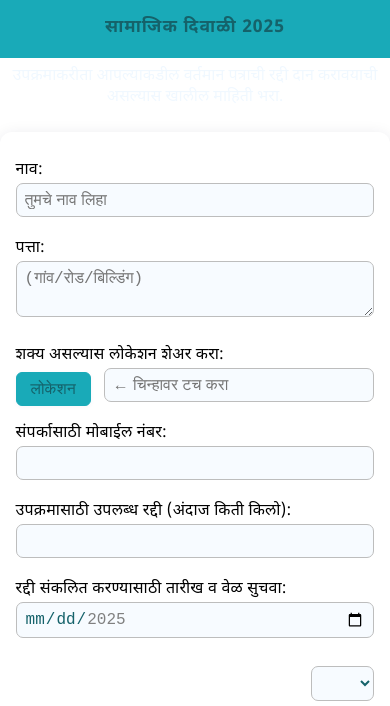
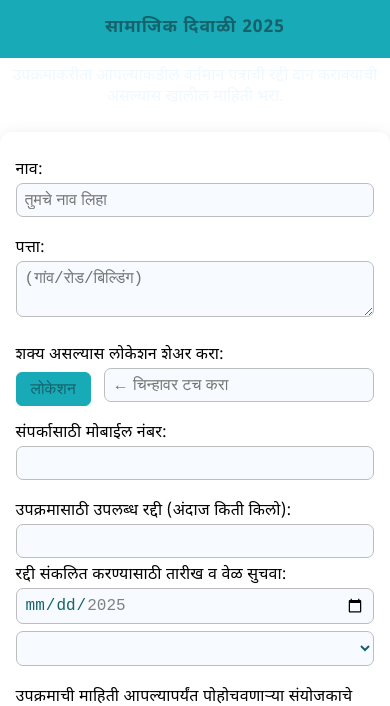
Before and after one commit to chedenandkumar/Samajik-Diwali, a website: page index.html in a window 390 px wide. Shown: the part 158-864 px from the top of the page. Drawn offline with Linux system fonts and the light colour scheme; no server answers.

Commit message:
Update index.html

```diff
--- a/index.html
+++ b/index.html
@@ -130,7 +130,7 @@
       margin-bottom: 12px;
     }
     .qr-label {
-      color:#19aab8;
+      color: #000000;
       margin-bottom: 6px;
       font-size:0.98rem;
       font-weight: 500;
@@ -190,31 +190,31 @@
       background: #15626a;
       color: #15626a;
     }
-    .row-flex-date {
+    .row-flex-date-label {
+      display: flex;
+      align-items: flex-end;
+      gap: 8px;
+      margin-bottom: 7px;
+    }
+    .row-flex-date-label label {
+      margin: 0 10px 0 0;
+      font-weight: 500;
+      letter-spacing: 0.2px;
+      color: #000000;
+      white-space: nowrap;
+      flex-shrink: 0;
+    }
+    .row-flex-date-label .date-inputs {
       display: flex;
       gap: 8px;
-      align-items: flex-end;
-      margin-bottom: 7px;
+      flex: 1;
     }
-    .row-flex-date > div {
+    .row-flex-date-label .date-inputs > div {
       flex: 1;
       min-width: 0;
     }
-    .row-flex-date label {
-      margin-top: 14px;
-      margin-bottom: 2px;
-      display: inline-block;
-      font-weight: 500;
-      letter-spacing: 0.2px;
-    }
-    .row-flex-date label[for="date"] {
-      margin-right: 10px;
-    }
-    .row-flex-date label[for="timeslot"] {
-      visibility: hidden;
-      height: 0;
-      margin: 0;
-      padding: 0;
+    .row-flex-date-label label[for="timeslot"] {
+      display: none;
     }
     .location-row {
       display: flex;
@@ -230,8 +230,9 @@
       form { padding:14px 4vw 14px 4vw; }
       #thankyouMessage { padding:12px 4vw 12px 4vw; }
       .qr-section img { max-width: 70vw; }
-      .row-flex-date { flex-direction: column; gap: 0; }
-      .row-flex-date label[for="date"] { margin-bottom: 2px; }
+      .row-flex-date-label { flex-direction: column; align-items: stretch; gap: 0; }
+      .row-flex-date-label .date-inputs { flex-direction: column; gap: 0; }
+      .row-flex-date-label label { margin-bottom: 2px; }
     }
   </style>
 </head>
@@ -267,14 +268,15 @@
     <label for="waste">उपक्रमासाठी उपलब्ध रद्दी (अंदाज किती किलो):</label>
     <input type="text" id="waste" name="waste" required autocomplete="off">
 
-    <div class="row-flex-date">
-      <div>
-        <label for="date">रद्दी संकलित करण्यासाठी तारीख व वेळ सुचवा:</label>
-        <input type="date" id="date" name="date" required>
-      </div>
-      <div>
-        <label for="timeslot">वेळ</label>
-        <select id="timeslot" name="timeslot"></select>
+    <div class="row-flex-date-label">
+      <label for="date">रद्दी संकलित करण्यासाठी तारीख व वेळ सुचवा:</label>
+      <div class="date-inputs">
+        <div>
+          <input type="date" id="date" name="date" required>
+        </div>
+        <div>
+          <select id="timeslot" name="timeslot"></select>
+        </div>
       </div>
     </div>
 
```
